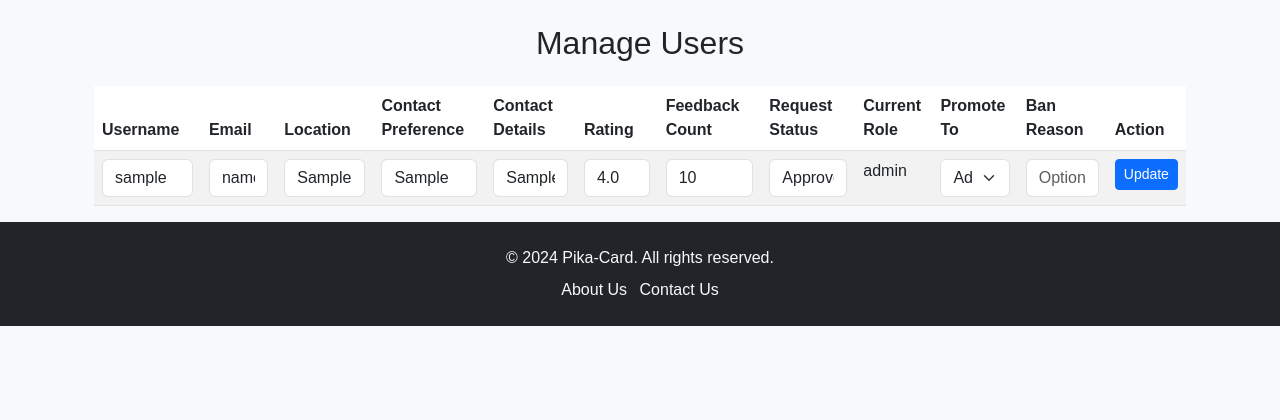
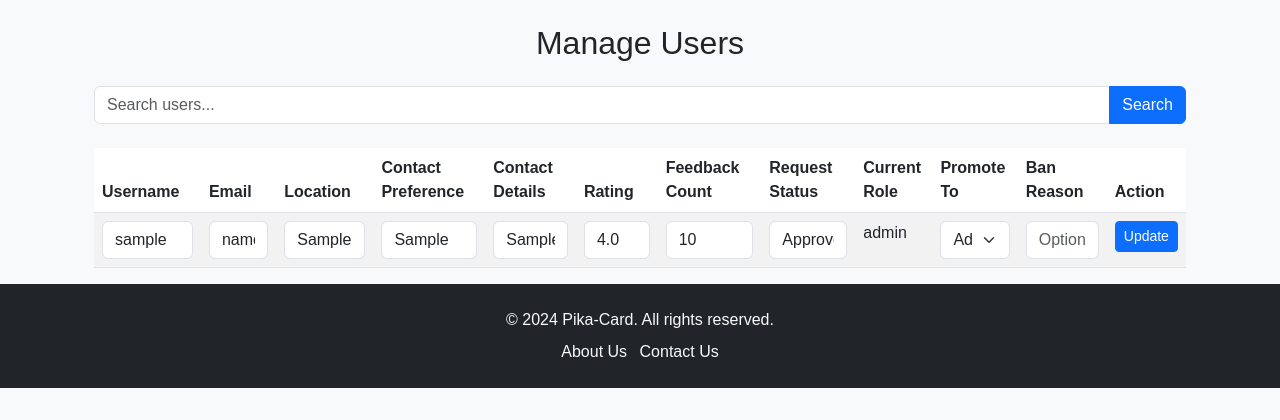
Before and after one commit to urkorenu/pokemon-shop, a Flask app: page /admin/users in a window 1280 px wide. Shown: the part 56-476 px from the top of the page. Run offline with Flask 3, Linux system fonts and the light colour scheme; a user stored in the database is signed in; tables that the repository leaves empty hold one stand-in row (values such as "Sample post"); some libraries are stand-ins or nearby versions.

Commit message:
Added search option to manage users page

```diff
--- a/app/routes/admin_routes.py
+++ b/app/routes/admin_routes.py
@@ -10,8 +10,15 @@ admin_bp = Blueprint("admin", __name__)
 @admin_bp.route("/users", methods=["GET", "POST"])
 @roles_required("admin")
 def manage_users():
-    users = User.query.all()
-    users_want_uploader = User.query.filter_by(request_status="uploader").count()
+    search_query = request.args.get("search", "")
+    if search_query:
+        users = User.query.filter(
+            User.username.ilike(f"%{search_query}%") |
+            User.email.ilike(f"%{search_query}%") |
+            User.location.ilike(f"%{search_query}%")
+        ).all()
+    else:
+        users = User.query.all()
 
     if request.method == "POST":
         user_id = request.form.get("user_id")
@@ -46,4 +53,4 @@ def manage_users():
             else:
                 flash("Invalid role data.", "error")
 
-    return render_template("manage_users.html", users=users, users_want_uploader=users_want_uploader)
+    return render_template("manage_users.html", users=users)
--- a/app/templates/manage_users.html
+++ b/app/templates/manage_users.html
@@ -3,6 +3,12 @@
 {% block content %}
 <div class="container mt-4">
     <h2 class="text-center mb-4">Manage Users</h2>
+    <form method="GET" action="{{ url_for('admin.manage_users') }}" class="mb-4">
+        <div class="input-group">
+            <input type="text" name="search" class="form-control" placeholder="Search users..." value="{{ request.args.get('search', '') }}">
+            <button type="submit" class="btn btn-primary">Search</button>
+        </div>
+    </form>
     <form method="POST" action="{{ url_for('admin.manage_users') }}">
         <table class="table table-striped">
             <thead>
```
